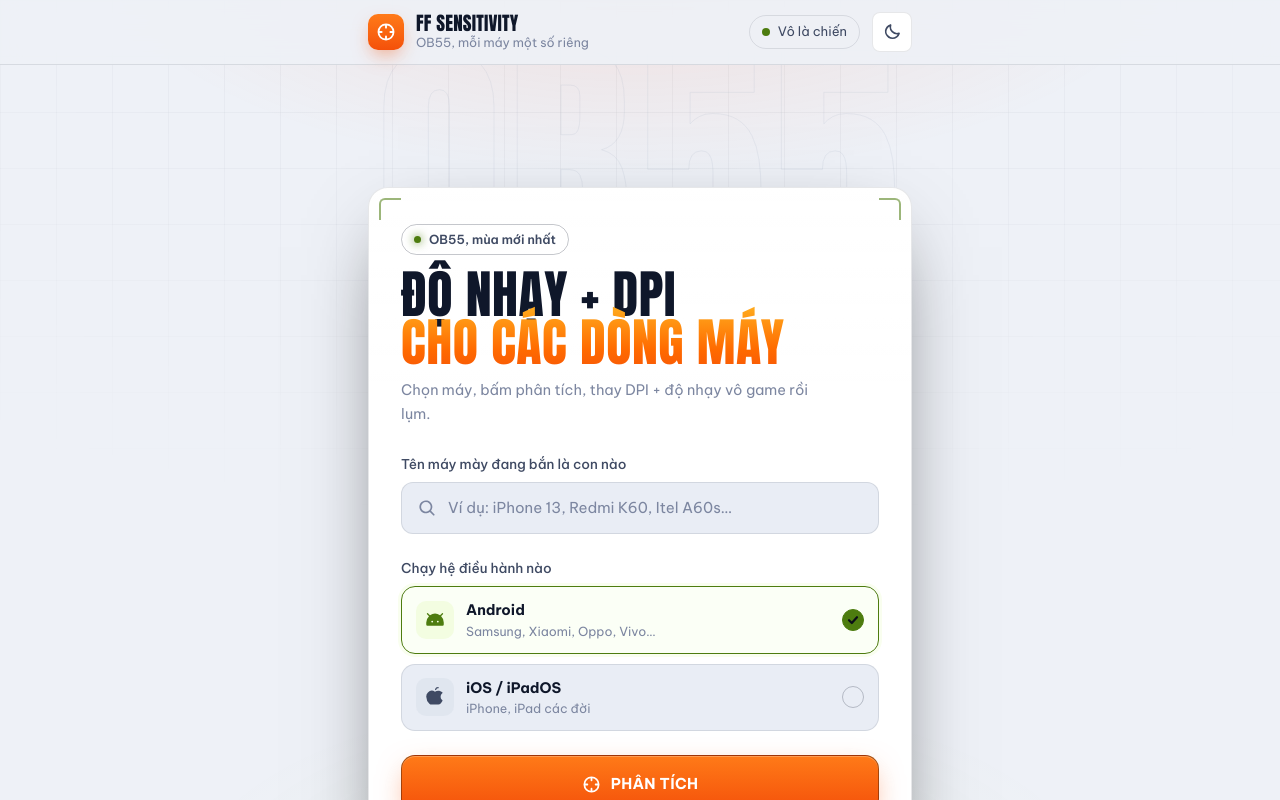
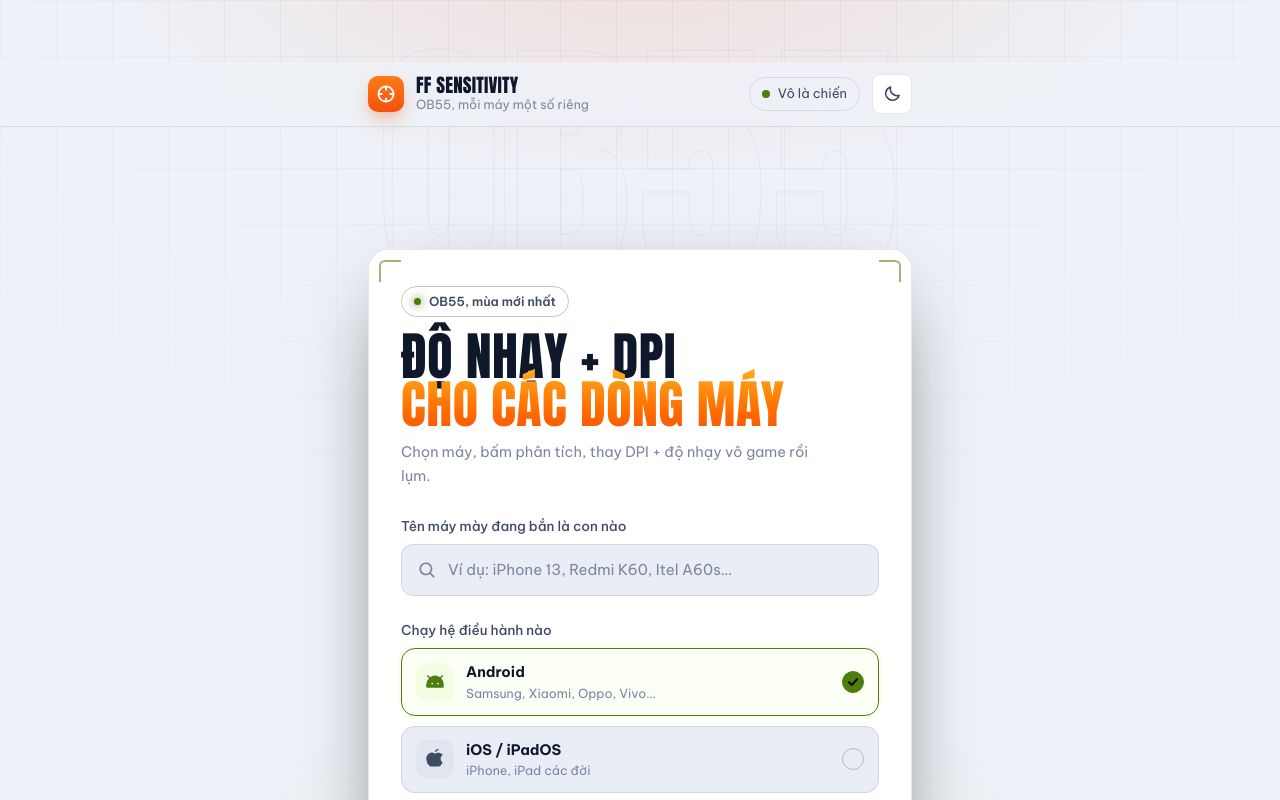
Before and after one commit to kusding1/ff-sensitivity, a Next.js app: page /do-nhay-ff/ in a window 1280 px wide. Shown: the top 800 px of the page. Built offline with nearby package versions, Linux system fonts and the light colour scheme.

Commit message:
feat: them banner o dau trang va duoi nut Phan tich

```diff
--- a/app/page.tsx
+++ b/app/page.tsx
@@ -7,6 +7,7 @@
   Banner320x50,
   Banner468x60,
   Banner728x90,
+  BannerTop,
   NativeBanner,
 } from "@/components/ads";
 import { PHONE_COUNT } from "@/lib/phones";
@@ -20,6 +21,7 @@
         OB55
       </div>
       <div className="relative z-10 flex min-h-dvh flex-col">
+        <BannerTop />
         <Header />
         <main className="mx-auto w-full max-w-xl flex-1 px-4 pb-16 pt-8 md:pt-12">
           <div className="mb-6 flex justify-center">
--- a/components/ads.tsx
+++ b/components/ads.tsx
@@ -112,6 +112,32 @@
   );
 }
 
+export function BannerTop() {
+  return (
+    <div className="flex justify-center pt-3">
+      <AdBanner
+        slotId="ad-slot-top"
+        adKey="c15d6fad75117701998a200c0f50d097"
+        width={320}
+        height={50}
+      />
+    </div>
+  );
+}
+
+export function BannerUnderAnalyze() {
+  return (
+    <div className="mt-6 flex justify-center">
+      <AdBanner
+        slotId="ad-slot-under-analyze"
+        adKey="05d3deee1d0f7c60ead54481f5c444aa"
+        width={300}
+        height={250}
+      />
+    </div>
+  );
+}
+
 export function NativeBanner() {
   return (
     <>
```
